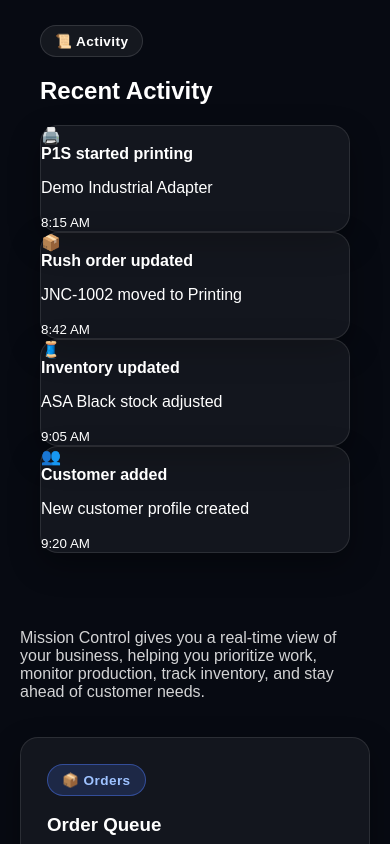
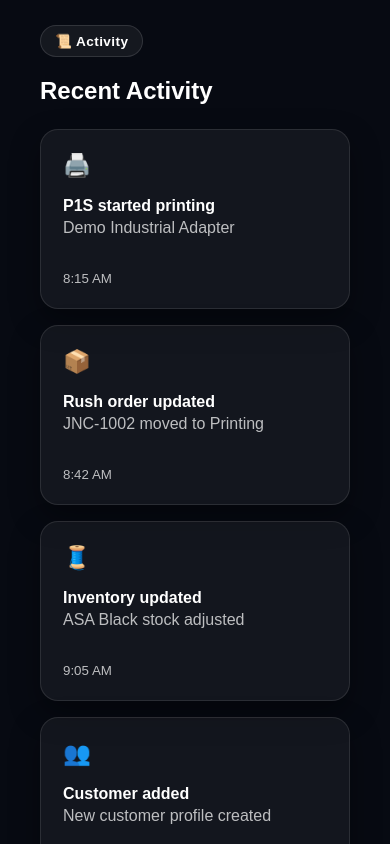
Before and after one commit to jnc3designs/jnc3designs-website, a Next.js app in the folder jnc3designs-premium/: page /operations in a window 390 px wide. Shown: the part 2940-3784 px from the top of the page. Built offline with nearby package versions, Linux system fonts and the light colour scheme.

Commit message:
Add activity timeline styles to globals.css
Added styles for activity timeline layout and responsiveness.

```diff
--- a/jnc3designs-premium/app/globals.css
+++ b/jnc3designs-premium/app/globals.css
@@ -2020,3 +2020,44 @@ font-size:120px;
     opacity:.85;
 
 }
+/* =====================================================
+   Activity Timeline
+===================================================== */
+
+.activity-list{
+    display:grid;
+    gap:16px;
+    margin-top:24px;
+}
+
+.activity-card{
+    padding:22px;
+}
+
+.activity-header{
+    display:grid;
+    grid-template-columns:auto 1fr auto;
+    gap:18px;
+    align-items:flex-start;
+}
+
+.activity-icon{
+    font-size:1.4rem;
+}
+
+.activity-header p{
+    margin-top:4px;
+    color:var(--jnc-text-muted);
+}
+
+.activity-header small{
+    color:var(--jnc-text-muted);
+}
+
+@media(max-width:700px){
+
+    .activity-header{
+        grid-template-columns:1fr;
+    }
+
+}
```
